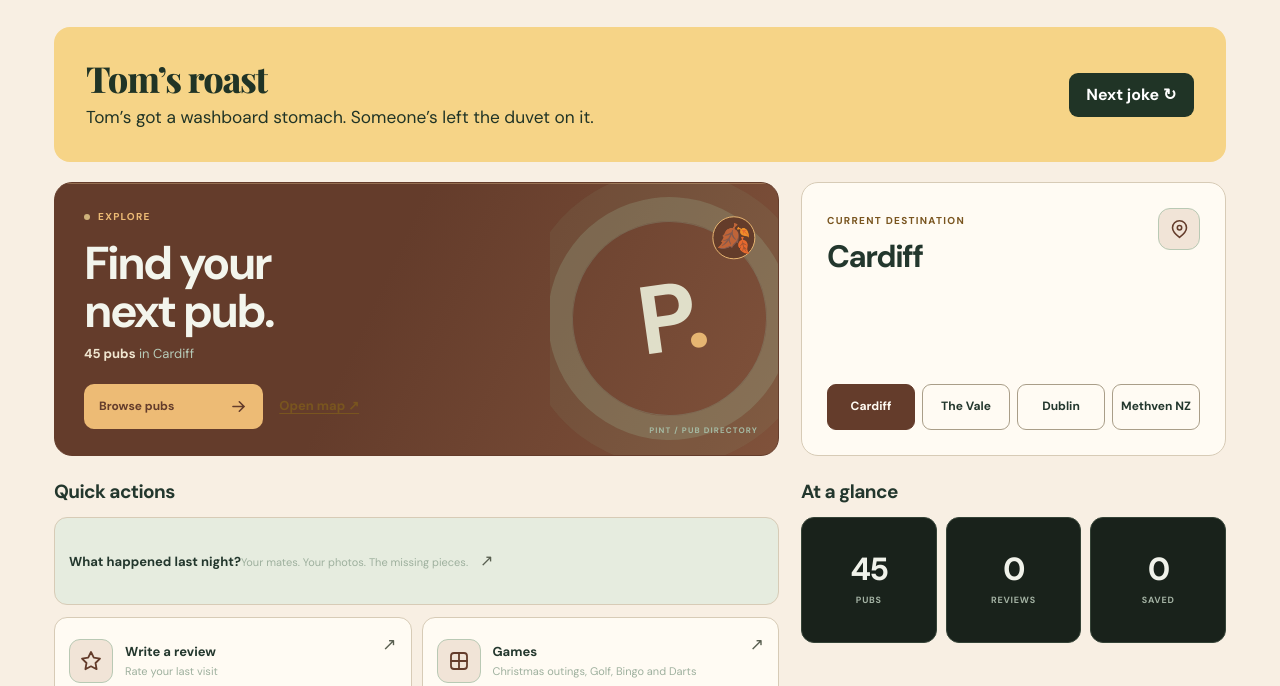
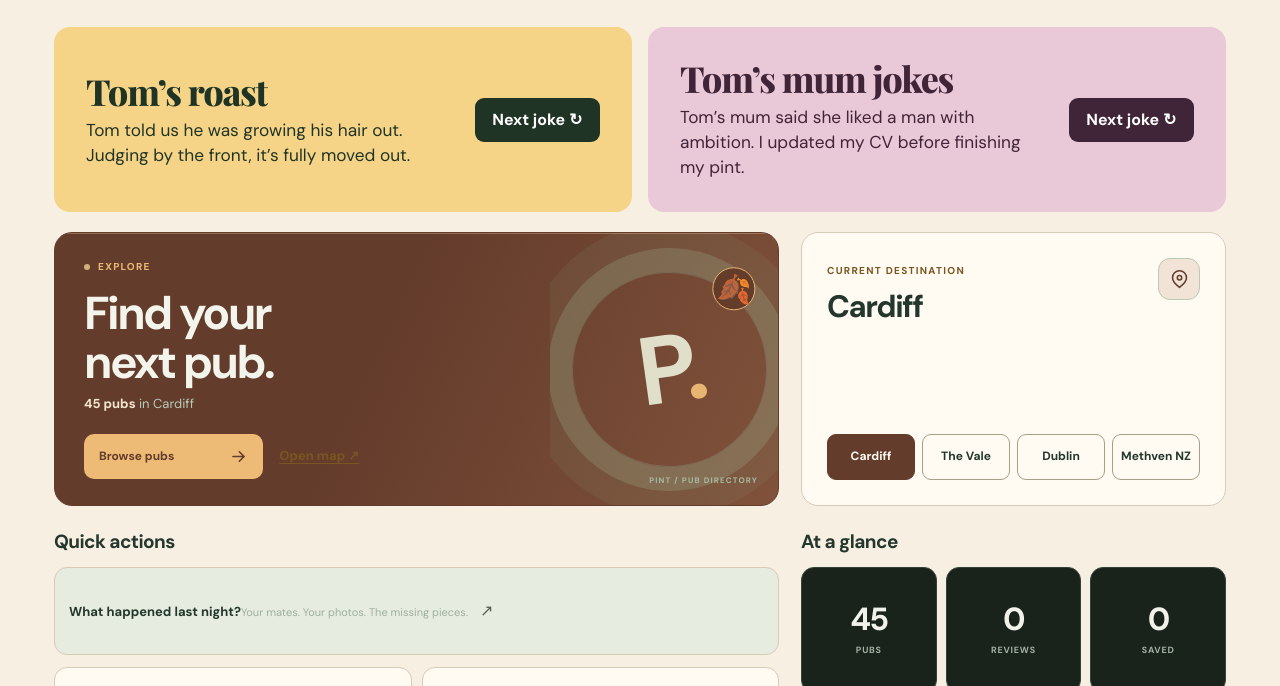
Before and after one commit to akkaguwy/PINT, a plain HTML site: page index.html in a window 1280 px wide. Shown: the part 81-767 px from the top of the page. Drawn offline with nearby package versions, Linux system fonts and the light colour scheme; no server answers.

Commit message:
Separate Tom's roast and mum jokes into independent home screen cards

```diff
--- a/index.html
+++ b/index.html
@@ -27,9 +27,15 @@
   <link rel="stylesheet" href="games.css?v=4.37" />
   <link rel="stylesheet" href="vendor/leaflet/leaflet.css?v=4.34" />
   <style>
-    .tom-roast {
+    .tom-joke-sections {
       grid-column: 1 / -1;
       grid-row: span 1 / 1;
+      display: grid;
+      grid-template-columns: repeat(2, minmax(0, 1fr));
+      gap: 16px;
+    }
+    .tom-roast {
+      min-width: 0;
       display: flex;
       align-items: center;
       justify-content: space-between;
@@ -42,7 +48,10 @@
     .tom-roast h2 { margin: 0 0 .4rem; color: inherit; font: 800 clamp(1.5rem, 3vw, 2.25rem)/1.1 'Playfair Display', serif; }
     .tom-roast p { margin: 0; max-width: 66ch; color: inherit; font-size: 1.08rem; line-height: 1.45; }
     .tom-roast button { flex: none; min-height: 44px; padding: .65rem 1.1rem; border: 0; border-radius: 9px; background: #203426; color: white; font: inherit; font-weight: 700; cursor: pointer; }
-    @media (max-width: 890px) { .tom-roast { margin-bottom: 1rem; } }
+    .tom-mum-roast { background: #e9c8d7; color: #402538; }
+    .tom-mum-roast button { background: #402538; }
+    @media (max-width: 1100px) { .tom-joke-sections { grid-template-columns: minmax(0, 1fr); } }
+    @media (max-width: 890px) { .tom-joke-sections { margin-bottom: 1rem; } }
     @media (max-width: 620px) { .tom-roast { align-items: flex-start; flex-direction: column; gap: .75rem; } }
     .pub-price{font-size:11px;margin-top:12px;min-height:18px}
     .pub-metrics strong{font-size:17px}
@@ -71,6 +80,7 @@
   <div id="screen-header" class="screen-header shell" hidden><button id="screen-back" type="button" aria-label="Back">‹ <span>Back</span></button><strong id="screen-title">Explore pubs</strong></div>
   <main id="home">
     <section class="home-dashboard shell" id="home-dashboard" aria-labelledby="home-heading">
+      <div class="tom-joke-sections">
         <section class="tom-roast" aria-labelledby="tom-joke-title">
           <div>
             <h2 id="tom-joke-title">Tom’s roast</h2>
@@ -78,6 +88,14 @@
           </div>
           <button id="tom-next-joke" type="button">Next joke <span aria-hidden="true">↻</span></button>
         </section>
+        <section class="tom-roast tom-mum-roast" aria-labelledby="tom-mum-joke-title">
+          <div>
+            <h2 id="tom-mum-joke-title">Tom’s mum jokes</h2>
+            <p id="tom-mum-joke" aria-live="polite"></p>
+          </div>
+          <button id="tom-mum-next-joke" type="button">Next joke <span aria-hidden="true">↻</span></button>
+        </section>
+      </div>
       <div class="home-destination" aria-label="Select a destination">
         <div class="home-destination-head">
           <div><span class="home-overline">CURRENT DESTINATION</span><h2 id="home-destination-label">Cardiff</h2></div>
@@ -623,7 +641,7 @@
   <script src="home.js?v=4.34" defer></script>
   <script src="custom_golf.js?v=4.19" defer></script>
   <script src="gallery.js?v=4.19" defer></script>
-  <script src="app.js?v=4.40" defer></script>
+  <script src="app.js?v=4.41" defer></script>
   <script src="shortlists.js?v=4.20" defer></script>
   <script src="pub_golf.js?v=4.19" defer></script>
   <script src="pwa.js?v=4.6" defer></script>
@@ -634,146 +652,154 @@
   <script src="navigation.js?v=4.37" defer></script>
   <script>
     (() => {
-      const jokes = [
+      const roastJokes = [
         "Tom told the barber, “Leave a bit at the front.” The barber said, “Got any on you?”",
         "Tom’s shirt fits like a glove. Unfortunately he bought it to wear round his middle.",
         "Tom showed the barber a photo from 2016. “Same again?” “Mate, I cut hair. I don’t restore listed buildings.”",
         "Tom does have a six-pack. It’s just in the original protective packaging.",
-        "Tom’s mum walked into the pub and suddenly every lad remembered his manners.",
         "Tom went for a middle parting. The barber said, “Middle of what’s left or middle of where it used to be?”",
         "Tom got into skinny jeans on Saturday. We’re hoping to get him out by Thursday.",
         "Tom gets his fringe trimmed by post. It’s moved and he hasn’t got the new address.",
         "Tom’s belt has more extra time than a Cardiff derby.",
-        "Tom asked why we’re always round his house. Mate, it’s not for the Xbox.",
         "Tom put on a sweatband. For the first time in years his eyebrows had a neighbour.",
         "Tom tried on a waistcoat. Lovely fit until the tailor asked him to breathe.",
         "Tom asked if his hair was thinning. The barber held up a mirror. “You can ask them both yourself.”",
         "Tom’s shirt lost a button in the pub. The darts scorer called out double top.",
-        "Tom’s mum is the only reason the group chat has ever agreed on a venue.",
         "Tom still uses two-in-one shampoo. One drop on each side.",
         "Tom calls it a dad bod. The belly’s old enough to have a dad bod of its own.",
         "Tom’s fringe is like the last bus from Cowbridge. It was here a minute ago and now we’re walking.",
         "Tom’s scales said he’d lost four pounds. Turned out he’d put his pint down.",
-        "Tom said his mum was doing a Sunday roast. We cancelled a lads’ weekend to attend.",
         "Tom asked for a fade. The barber said, “Looks like somebody’s already started.”",
         "Tom says his jeans shrank in the wash. Funny how his belt’s been in the same wash six times.",
         "Tom let his hair down on Friday. Took him a second to work out which one.",
         "Tom tried sucking his stomach in for the team photo. The photographer said, “Best make it a video, lads. He can’t hold that.”",
-        "Tom’s mum said we were welcome anytime. The boys have started discussing a season ticket.",
         "Tom’s hairline is the only line in the pub that moves faster when you join it.",
         "Tom’s idea of a light fitting is trying on a T-shirt with the lights off.",
         "Tom said his forehead was catching the sun. Ten minutes later it was catching Radio Wales.",
         "Tom said he’d gone down a size. Fair play, he was holding the tape measure in inches this time.",
-        "Tom thinks we’re his mates. Technically we’re all on a very long audition to be his stepdad.",
         "Tom asked the barber for more volume up front. He turned the radio up.",
         "Tom’s belly gets to the bar first and still leaves him to pay for the round.",
         "Tom still has a full head of hair in his passport. Border control asked when the other bloke was flying.",
         "Tom bought a reversible belt. Lovely bit of kit. Now he can wear out the last hole in two colours.",
-        "Tom’s mum walked past the pub quiz and half our team forgot the capital of France.",
         "Tom’s hairline has withdrawn so far Cardiff council have given the land back to the allotments.",
         "Tom wore vertical stripes to look slimmer. From across the pub his shirt looked like a barrel with staves.",
         "Tom tried a comb-over in Llangennith. One gust and the secret was out as far as Swansea.",
         "Tom’s got a washboard stomach. Someone’s left the duvet on it.",
-        "Tom said his mum was single. The group chat briefly became LinkedIn.",
         "Tom told us he was growing his hair out. Judging by the front, it’s fully moved out.",
         "Tom asked for a fitted shirt. The tailor said, “Course. What are we fitting it over, the table?”",
         "Tom gets nostalgic when he raises his eyebrows. They’re visiting the old hairline.",
         "Tom’s trouser button came off during the quiz. First time all night our table got a point on the board.",
-        "Tom’s mum asked who wanted a cup of tea. Six lads offered to put the kettle on and one started washing the car.",
         "Tom said his hairline was just maturing. At this rate it’ll be collecting its pension before Christmas.",
         "Tom’s belt buckle’s engraved. None of us knew until he leaned backwards to finish his pint.",
         "Tom asked for highlights. The barber read him the best bits from when he had a fringe.",
         "Tom said he’d found the perfect angle for a slim photo. Took a lovely picture of the ceiling.",
-        "Tom invited us over to watch the rugby. His mum got more attention than the referee.",
         "Tom’s hairline plays a very deep defensive line. At this point the keeper’s shouting at it to push up.",
         "Tom says he’s in shape for rugby. Specifically, the ball.",
         "Tom reckons his hair’s thicker when it’s wet. So is a tea towel, Tom, but you can still see the rail.",
         "Tom ordered a made-to-measure suit online. The website asked if he’d accidentally entered the delivery postcode.",
-        "Tom’s mum complimented my shirt. I’ve worn it to every social occasion since.",
         "Tom bought hair wax in bulk. His great-grandchildren are sorted.",
         "Tom wears a weightlifting belt to the pub. Calls it smart casual because it’s the black one.",
         "Tom’s fringe took one look at his eyebrows and requested a long-distance relationship.",
         "Tom’s been working on his core. It’s got the sort of insulation people get grants for.",
-        "Tom’s mum is the only person who can get the whole group to turn up on time.",
         "Tom thought he’d found a grey hair at the front. We were more surprised he’d found a hair at the front.",
         "Tom’s been counting his steps. From his belt buckle to the next usable hole it’s about twelve.",
         "Tom wants curtains like he had in school. The barber can do the tiebacks.",
         "Tom asked for slimming mirrors in the changing room. The lad at the till offered panorama mode.",
-        "Tom asked why I was dressed smart to pick him up. No reason, mate. Is your mum in?",
         "Tom insists it’s a widow’s peak. It’s more of a solitary bloke on a hill these days.",
         "Tom bent down to tie a lace and his shirt rode up. The barman rang the bell for last orders on crop tops.",
         "Tom put a pencil behind his ear. Finally, something holding the hairline up at the sides.",
         "Tom’s got abs of steel. Judging by the finish, they’re upholstered.",
-        "Tom’s mum said she liked a man with ambition. I updated my CV before finishing my pint.",
         "Tom checks his hairline with two mirrors. One for today, one angled towards last year.",
         "Tom wore a Christmas jumper with a reindeer on it. By pudding it looked more like a moose.",
         "Tom says he gets his best ideas in the shower. Plenty of clear headspace up front.",
         "Tom tried a French tuck. France have requested the rest of the shirt.",
-        "Tom’s mum is the real reason we keep suggesting pre-drinks at his.",
         "Tom said he was bringing his fringe back. Somebody get the reversing camera on.",
         "Tom let his belt out after dinner. You’d swear Wales had scored, the relief in that room.",
         "Tom’s barber offered to square off his temples. Tom asked if the quote included scaffolding.",
         "Tom says he can touch his toes. We’ve seen him do it. He takes his shoes off and brings them up to the table.",
-        "Tom’s mum waved at the boys. We’ve been arguing for three days about who she waved at.",
         "Tom’s hair gel promises 24-hour hold. We’re more interested in where it was for the last five years.",
         "Tom tried on a double-breasted jacket. The two sides are still texting about where to meet.",
         "Tom says the hair at the front is lying flat. Fair play, you’d never know there was anyone home.",
         "Tom’s shirt says “one size fits all”. He keeps the receipt tucked in the gap between the buttons.",
-        "Tom said his mum makes a lovely dinner. I’m already practicing how to say ‘lovely to see you again’.",
         "Tom drew a little arrow on his shampoo saying “start here”. Has to move it back every payday.",
         "Tom reckons his belly is all muscle memory. It seems to remember every Sunday roast individually.",
         "Tom’s hairline would be brilliant at pub golf. It’s permanently three holes ahead of the group.",
         "Tom put his pint on his belly to prove it was level. Asked for a beer mat so it wouldn’t mark the finish.",
-        "Tom’s mum could get the lads to help move a sofa on a Saturday. Tom can’t even get us to answer the group chat.",
         "Tom got a haircut before the wedding. “Anything off the front?” “Bit late to ask, isn’t it?”",
         "Tom’s jeans are labelled “relaxed fit”. Nobody’s told the zip.",
         "Tom left the barbers with a sharp new hairline. From the side you could see where the biro ran out.",
         "Tom calls his stomach a beer belly. Bit rude to the pies that put the early work in.",
-        "Tom put his mum on speaker. Suddenly the pub sounded like a library.",
         "Tom’s barber asked where he usually parts his hair. “Just above the left eye.” “Historically, yes.”",
         "Tom bought a jacket with a bit of room to grow. It was a brilliant investment for about a fortnight.",
         "Tom’s fringe went missing on a night out. The recap photos put its last known location somewhere in 2019.",
         "Tom went as a six-pack for fancy dress. Wore his usual shirt and told us it was a blind tasting.",
-        "Tom’s mum asked if anyone needed a lift. The lads abandoned a perfectly good taxi.",
         "Tom’s hairline is doing the twelve pubs of Christmas. His eyebrows are still ordering in pub one.",
         "Tom said he’d tightened his belt this month. Financially, obviously. The leather one’s on annual leave.",
         "Tom says he washes his hair in no time. It’s drying the surrounding patio that takes a while.",
         "Tom tried a tape measure round his waist. The bit that says “please retract slowly” felt quite personal.",
-        "Tom said his mum was joining us for one drink. Everybody mysteriously had time for another.",
         "Tom still asks for short back and sides. At this point that’s also a fairly detailed inventory.",
         "Tom’s shirt came untucked at the front. The back’s still clinging on for the appearance fee.",
         "Tom’s got the same hairstyle he had at sixteen. It’s just sitting a couple of postcodes further north.",
         "Tom dropped a crisp onto his stomach. Picked it up and said, “Love a pub with table service.”",
-        "Tom’s mum asked what we do for work. Four of the boys instantly promoted themselves.",
         "Tom bought a fringe trimmer. The bloke at the till asked if it was a gift.",
         "Tom said his weight was evenly distributed. To be fair, his jumper’s stretched in all four compass directions.",
         "Tom’s hairline has finally settled down. Bought a nice little place overlooking the back of his neck.",
         "Tom said his old rugby kit still fits. He produced one sock and ended the press conference.",
-        "Tom’s mum said she loved a good Sunday walk. The boys have suddenly become hiking enthusiasts.",
         "Tom looked at his old student ID and said, “I miss those days.” His forehead’s about the only thing that’s had an extension.",
         "Tom asked if the pub did halves. His belt said, “Finally, someone’s listening.”",
         "Tom’s side parting used to need a comb. These days he just points left and asks everyone to imagine it.",
         "Tom’s put a new hole in his belt every Christmas. You can date it like a tree.",
-        "Tom’s mum told us to make ourselves at home. That was a dangerous thing to say to the future stepdad committee.",
         "Tom told the barber he wanted a number two on top. “I usually call them Gareth and Rhys, but it’s your head.”",
         "Tom’s shirt buttons should be on the group chat. They’re the only ones who know when he’s genuinely fit to burst.",
         "Tom’s forehead and his belly have started a pub quiz team. Called themselves the Expansion Pack.",
-        "Tom asked what was going up top and coming out round the middle. The barber said, “Are we still doing riddles or shall I fetch the gown?”",
+        "Tom asked what was going up top and coming out round the middle. The barber said, “Are we still doing riddles or shall I fetch the gown?”"
+      ];
+      const mumJokes = [
+        "Tom’s mum walked into the pub and suddenly every lad remembered his manners.",
+        "Tom asked why we’re always round his house. Mate, it’s not for the Xbox.",
+        "Tom’s mum is the only reason the group chat has ever agreed on a venue.",
+        "Tom said his mum was doing a Sunday roast. We cancelled a lads’ weekend to attend.",
+        "Tom’s mum said we were welcome anytime. The boys have started discussing a season ticket.",
+        "Tom thinks we’re his mates. Technically we’re all on a very long audition to be his stepdad.",
+        "Tom’s mum walked past the pub quiz and half our team forgot the capital of France.",
+        "Tom said his mum was single. The group chat briefly became LinkedIn.",
+        "Tom’s mum asked who wanted a cup of tea. Six lads offered to put the kettle on and one started washing the car.",
+        "Tom invited us over to watch the rugby. His mum got more attention than the referee.",
+        "Tom’s mum complimented my shirt. I’ve worn it to every social occasion since.",
+        "Tom’s mum is the only person who can get the whole group to turn up on time.",
+        "Tom asked why I was dressed smart to pick him up. No reason, mate. Is your mum in?",
+        "Tom’s mum said she liked a man with ambition. I updated my CV before finishing my pint.",
+        "Tom’s mum is the real reason we keep suggesting pre-drinks at his.",
+        "Tom’s mum waved at the boys. We’ve been arguing for three days about who she waved at.",
+        "Tom said his mum makes a lovely dinner. I’m already practicing how to say ‘lovely to see you again’.",
+        "Tom’s mum could get the lads to help move a sofa on a Saturday. Tom can’t even get us to answer the group chat.",
+        "Tom put his mum on speaker. Suddenly the pub sounded like a library.",
+        "Tom’s mum asked if anyone needed a lift. The lads abandoned a perfectly good taxi.",
+        "Tom said his mum was joining us for one drink. Everybody mysteriously had time for another.",
+        "Tom’s mum asked what we do for work. Four of the boys instantly promoted themselves.",
+        "Tom’s mum said she loved a good Sunday walk. The boys have suddenly become hiking enthusiasts.",
+        "Tom’s mum told us to make ourselves at home. That was a dangerous thing to say to the future stepdad committee.",
         "Tom’s mum said ‘see you soon’. The boys have put it in the calendar."
       ];
-      const key = 'pint-tom-joke-v1';
+      function initJokeRotation(jokes, key, textId, buttonId) {
+        const target = document.getElementById(textId);
+        const button = document.getElementById(buttonId);
+        if (!target || !button) return;
         let index = Math.floor(Math.random() * jokes.length);
         try {
           const previous = localStorage.getItem(key);
           if (previous !== null && /^\d+$/.test(previous)) index = (Number(previous) + 1) % jokes.length;
         } catch {}
         function showJoke() {
-        document.getElementById('tom-joke').textContent = jokes[index];
+          target.textContent = jokes[index];
           try { localStorage.setItem(key, String(index)); } catch {}
           index = (index + 1) % jokes.length;
         }
-      document.getElementById('tom-next-joke').addEventListener('click', showJoke);
+        button.addEventListener('click', showJoke);
         showJoke();
+      }
+      initJokeRotation(roastJokes, 'pint-tom-roast-v2', 'tom-joke', 'tom-next-joke');
+      initJokeRotation(mumJokes, 'pint-tom-mum-joke-v1', 'tom-mum-joke', 'tom-mum-next-joke');
     })();
   </script>
 </body>
```
Lines whose indentation alone changed are shown as unchanged.
